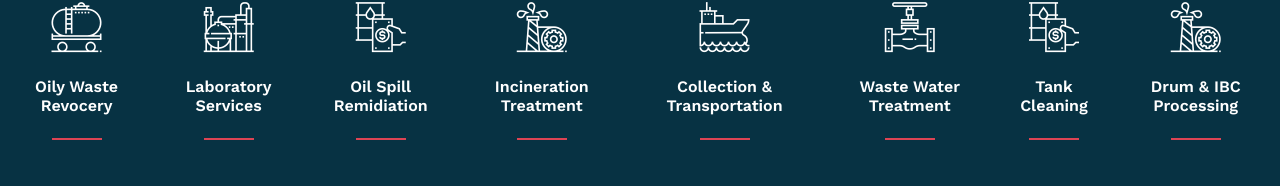
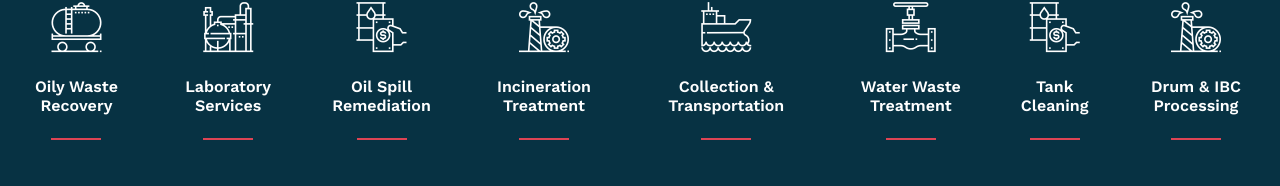
Before and after one commit to MusaviArdabilly/lod-cic-comany-profile-frontend, a Vue app: page / in a window 1280 px wide. Shown: the part 725-911 px from the top of the page. Built offline with nearby package versions, Linux system fonts and the light colour scheme.

Commit message:
fix: typo, redirect, brochures; adjustment: layout departement

```diff
--- a/public/assets/css/custom.css
+++ b/public/assets/css/custom.css
@@ -22,7 +22,13 @@
   color: #fff;
 }
 
+.card {
+  height: 250px;
+}
+
 .card img {
+  height: 100%;
+  width: auto;
   filter: brightness(50%);
 }
 
--- a/src/components/Layout.vue
+++ b/src/components/Layout.vue
@@ -185,7 +185,7 @@
 													<a href="/services/incineration-treatment">Incineration Treatment</a>
 												</li>
 												<li>
-													<a href="/services/oil-and-gas">Oil & Gass Services</a>
+													<a href="/services/oil-and-gas">Oil & Gas Services</a>
 												</li>
 												<li>
 													<a href="/services/cic-mercury-treatment-system">CIC Mercury Treatment System</a>
--- a/src/mocks/service.js
+++ b/src/mocks/service.js
@@ -179,7 +179,7 @@ export const services = [
         }
       ],
       footer: '',
-      brocure: '/assets/pdf/CIC-Oil-&-Gass-Services.pdf',
+      brocure: '/assets/pdf/CIC-Oil-&-Gas-Services.pdf',
     }
   },
   {
@@ -279,7 +279,7 @@ export const services = [
         }
       ],
       footer: 'Recently, a joint venture was established between CIC and ALATAS on Provision of Crane Overhaul Services for 10 numbers of Favelle Favco Cranes located at Brunei Shell Petroleum’s Offshore Facilities.',
-      brocure: '/assets/pdf/CIC-Engineering-Solution-For-Crane-Services.pdf',
+      brocure: '/assets/pdf/CIC-Engineering-Solutions-For-Crane-Services.pdf',
     }
   },
   {
--- a/src/views/AboutUsView.vue
+++ b/src/views/AboutUsView.vue
@@ -200,7 +200,7 @@
 					</div>
 				</div>
 				<div class="text-center">
-					<a href="https://web.archive.org/web/20240617211408/http://cicgrp.com/wp-download/CIC%20eWMS.pdf"
+					<a href="/assets/pdf/CIC-eWMS.pdf" target="_blank"
 						class="btn btn-outline-secondary mx-auto">Download Brocure</a>
 				</div>
 			</div>
--- a/src/views/HomeView.vue
+++ b/src/views/HomeView.vue
@@ -84,7 +84,7 @@
         </a>
         <a href="/services/oily-waste-recovery">
           <h6>
-            Oily Waste Revocery
+            Oily Waste Recovery
           </h6>
         </a>
         <a class="btn btn-outline-darkgrey" href="/services/oily-waste-recovery">
@@ -112,9 +112,9 @@
             <i class="ico ico-oil"></i>
           </div>
         </a>
-        <a href="/services/oil-spill-remidiation">
+        <a href="/services/oil-spill-remediation">
           <h6>
-            Oil Spill Remidiation
+            Oil Spill Remediation
           </h6>
         </a>
         <a class="btn btn-outline-darkgrey" href="/services/oil-spill-remidiation">
@@ -157,9 +157,9 @@
             <i class="ico ico-pipe"></i>
           </div>
         </a>
-        <a href="/services/waste-water-treatment">
+        <a href="/services/water-waste-treatment">
           <h6>
-            Waste Water Treatment
+            Water Waste Treatment
           </h6>
         </a>
         <a class="btn btn-outline-darkgrey" href="/services/waste-water-treatment">
```
